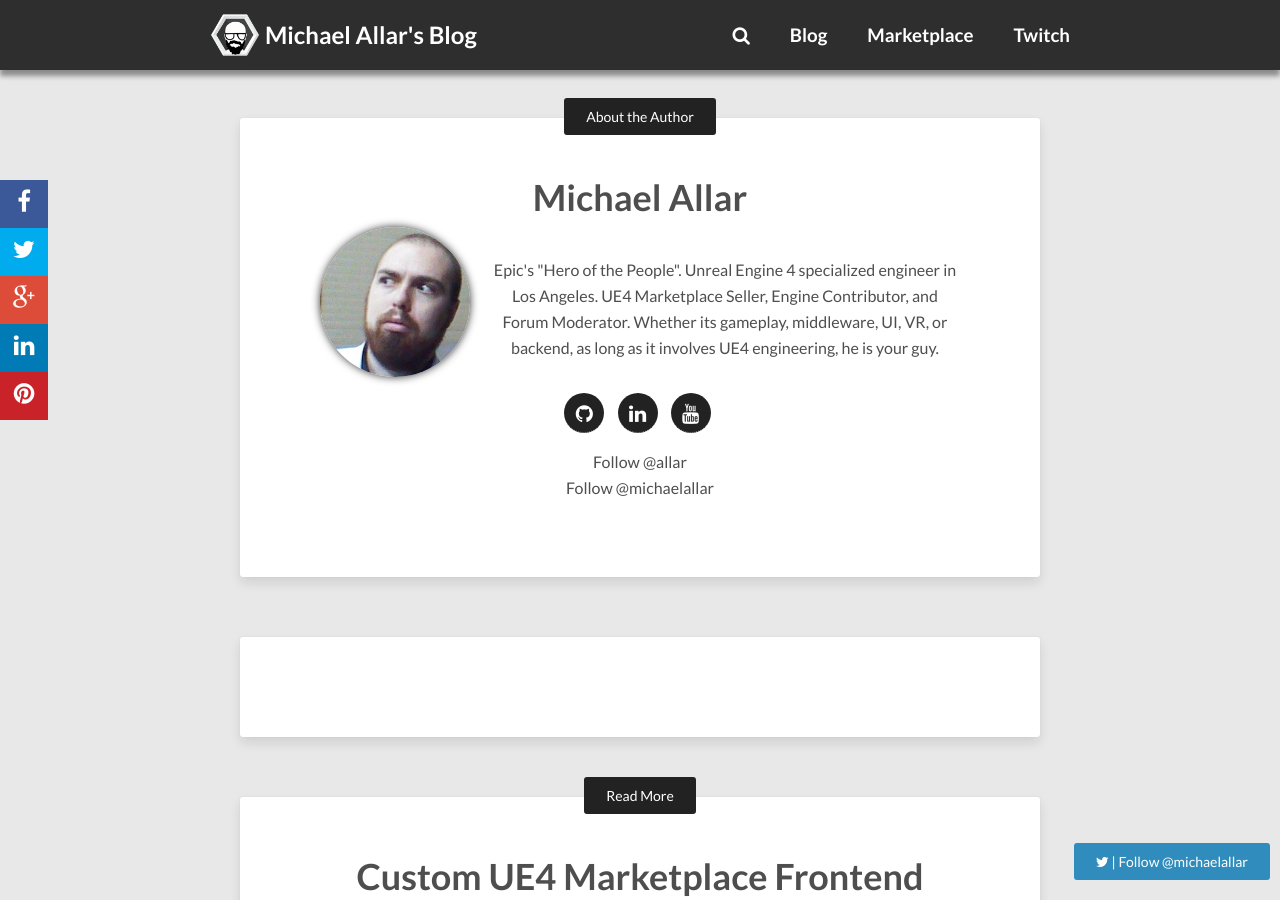
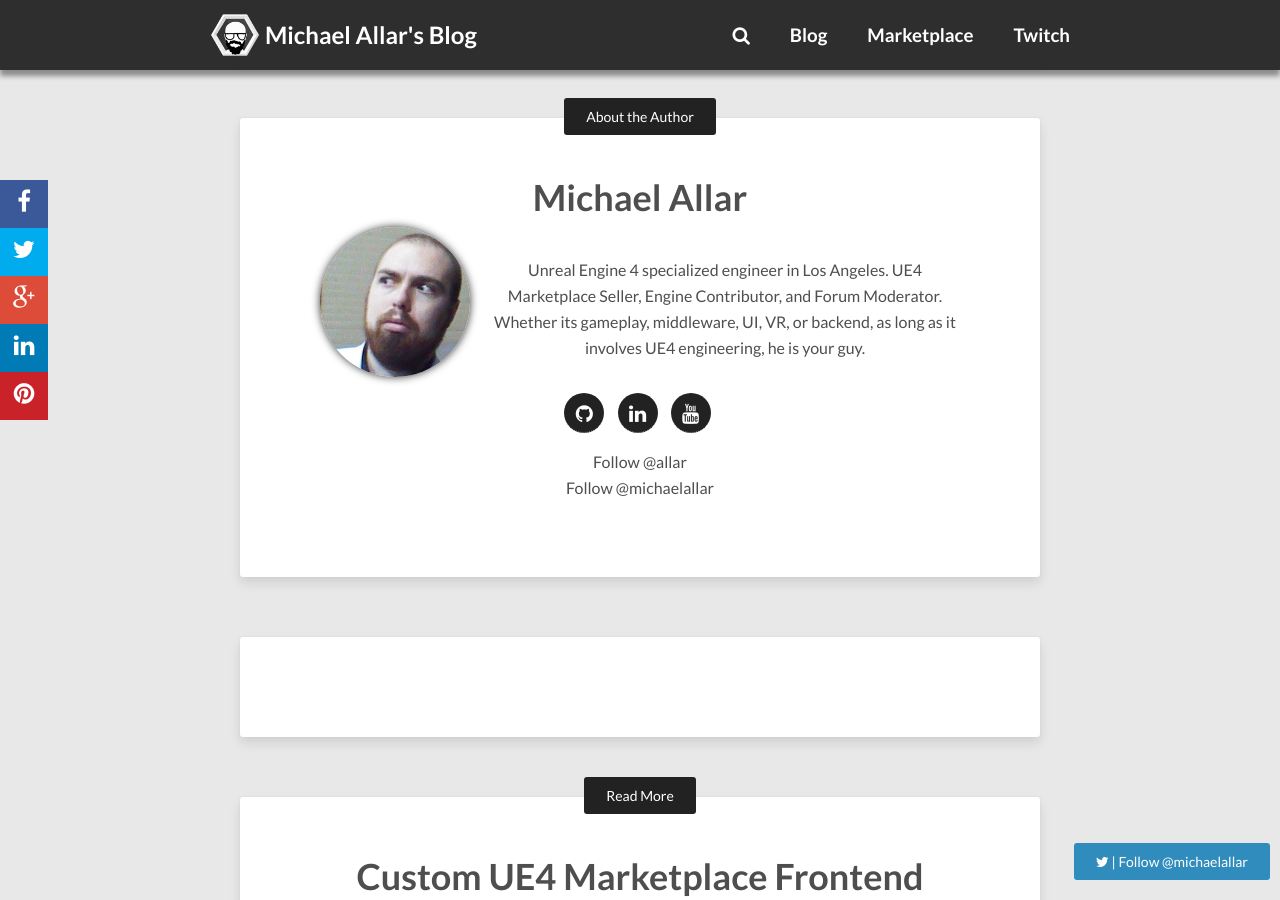
Before and after one commit to Allar/allar.github.io, a Jekyll site: the page built from portfolio/_posts/0001-01-07-WarmGun.md, in a window 1280 px wide and 900 px high, scrolled down 655 px. Built offline with Jekyll 4.4.1, drawn with Linux system fonts in a browser that asks for light colours; nearby versions of some CDN libraries; comment, search, counter and statistics services are not loaded.

Commit message:
"Epic's 'Hero of the People' sounded too officially Epic although its an unofficial title from Epic

```diff
--- a/_config.yml
+++ b/_config.yml
@@ -23,7 +23,7 @@
   name:           Michael Allar
   site:           http://www.allarsblog.com
   avatar:         images/avatar.jpg
-  bio:            "Epic's \"Hero of the People\". Unreal Engine 4 specialized engineer in Los Angeles. UE4 Marketplace Seller, Engine Contributor, and Forum Moderator. Whether its gameplay, middleware, UI, VR, or backend, as long as it involves UE4 engineering, he is your guy."
+  bio:            "Unreal Engine 4 specialized engineer in Los Angeles. UE4 Marketplace Seller, Engine Contributor, and Forum Moderator. Whether its gameplay, middleware, UI, VR, or backend, as long as it involves UE4 engineering, he is your guy."
   email:          allar@michaelallar.com
   # Social networking links used in footer. Update and remove as you like.
   twitter: michaelallar
```
